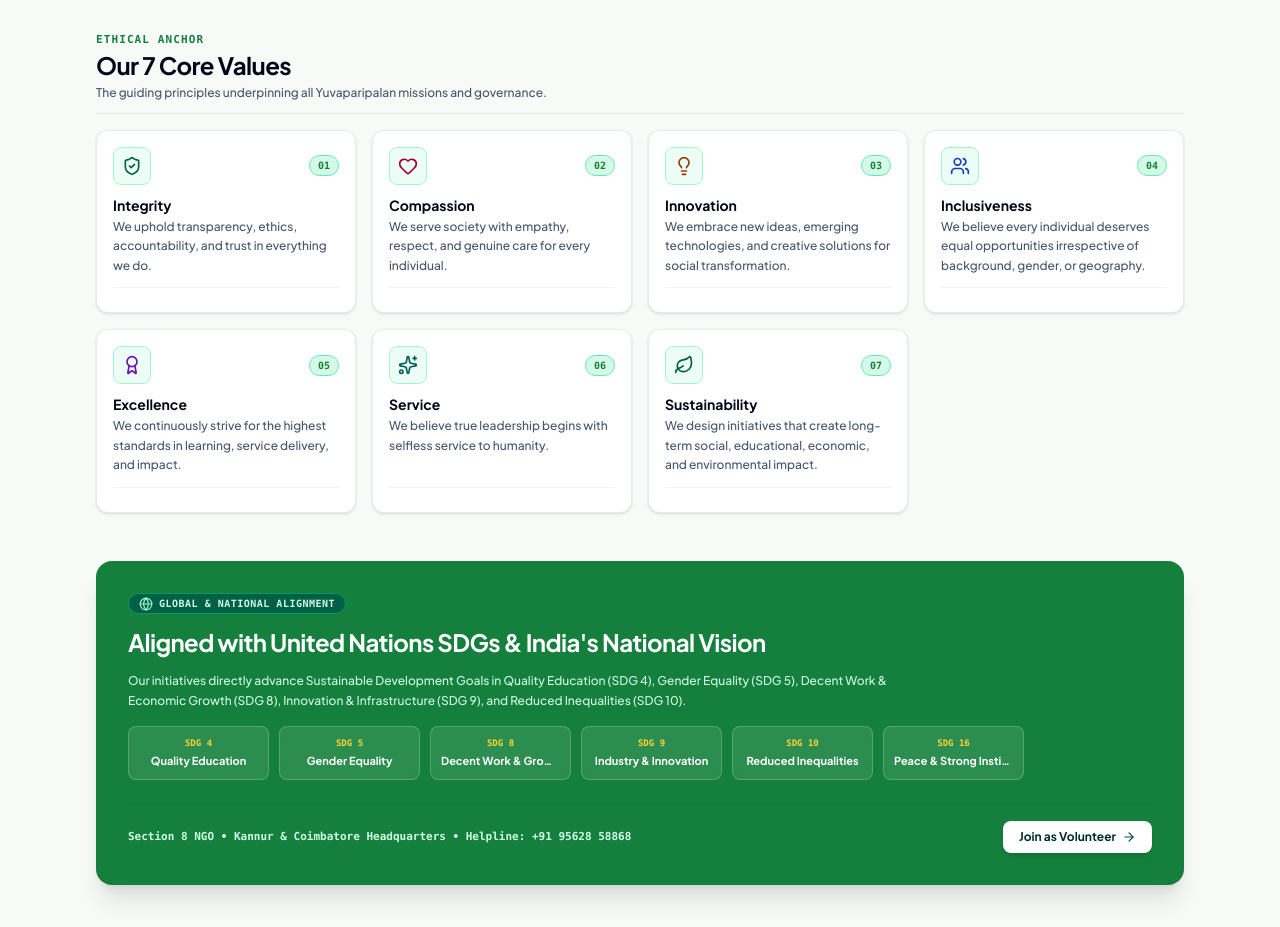
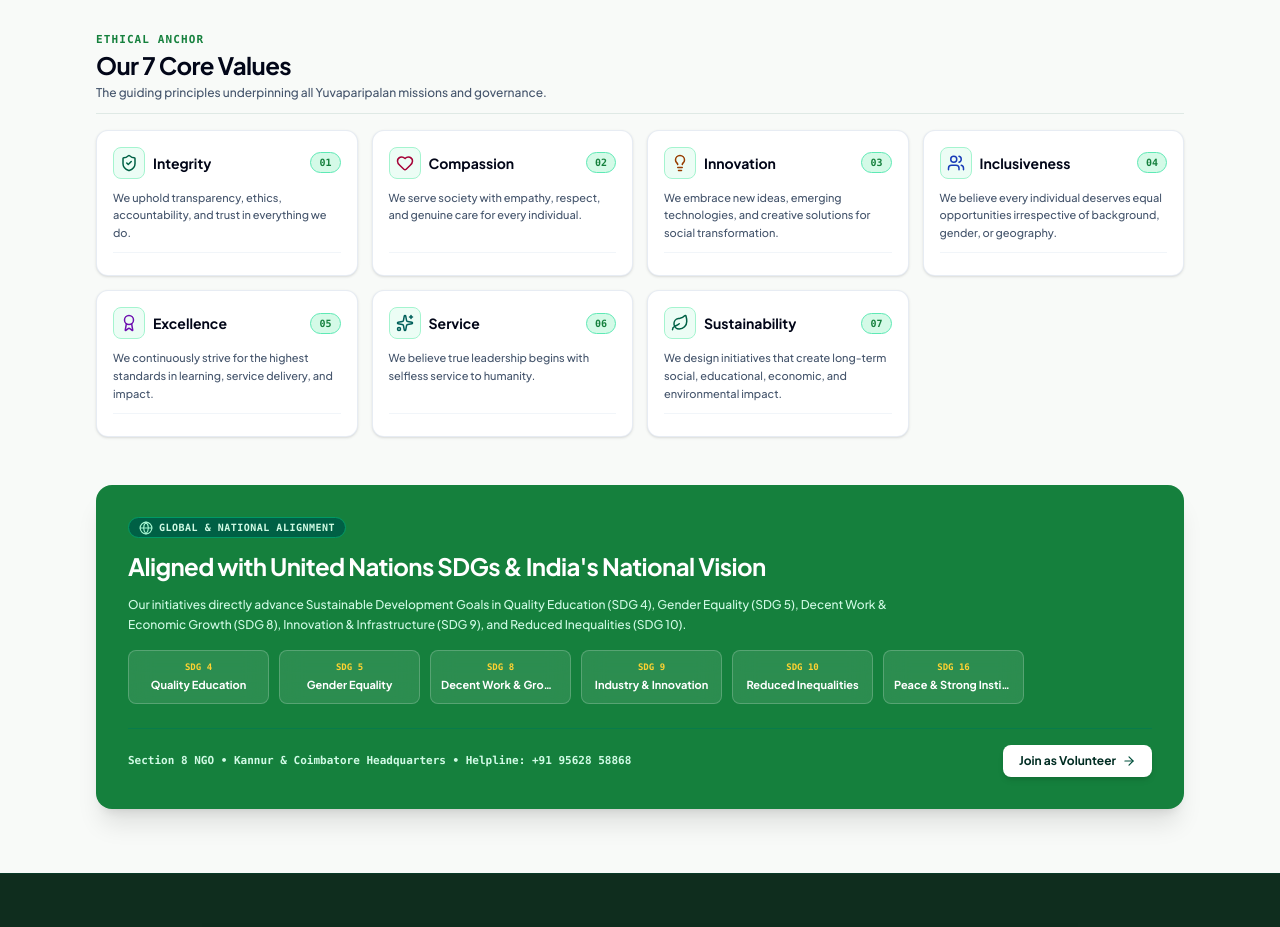
Before and after one commit to BSDigitalLab/yuvaparipalan_foundation-web, a React (Vite) app: page /about in a window 1280 px wide. Shown: the part 1720-2647 px from the top of the page. Built offline with nearby package versions, Linux system fonts and the light colour scheme.

Commit message:
fix: position Core Values title right of card icon and reduce card heights in AboutPage.tsx

```diff
--- a/src/pages/AboutPage.tsx
+++ b/src/pages/AboutPage.tsx
@@ -9,13 +9,13 @@
 
 export const AboutPage: React.FC = () => {
   const coreValues = [
-    { id: '01', title: 'Integrity', desc: 'We uphold transparency, ethics, accountability, and trust in everything we do.', icon: <ShieldCheck className="w-5 h-5 text-emerald-800" /> },
-    { id: '02', title: 'Compassion', desc: 'We serve society with empathy, respect, and genuine care for every individual.', icon: <Heart className="w-5 h-5 text-rose-800" /> },
-    { id: '03', title: 'Innovation', desc: 'We embrace new ideas, emerging technologies, and creative solutions for social transformation.', icon: <Lightbulb className="w-5 h-5 text-amber-800" /> },
-    { id: '04', title: 'Inclusiveness', desc: 'We believe every individual deserves equal opportunities irrespective of background, gender, or geography.', icon: <Users className="w-5 h-5 text-blue-800" /> },
-    { id: '05', title: 'Excellence', desc: 'We continuously strive for the highest standards in learning, service delivery, and impact.', icon: <Award className="w-5 h-5 text-purple-800" /> },
-    { id: '06', title: 'Service', desc: 'We believe true leadership begins with selfless service to humanity.', icon: <Sparkles className="w-5 h-5 text-teal-800" /> },
-    { id: '07', title: 'Sustainability', desc: 'We design initiatives that create long-term social, educational, economic, and environmental impact.', icon: <Leaf className="w-5 h-5 text-emerald-800" /> },
+    { id: '01', title: 'Integrity', desc: 'We uphold transparency, ethics, accountability, and trust in everything we do.', icon: <ShieldCheck className="w-4.5 h-4.5 text-emerald-800" /> },
+    { id: '02', title: 'Compassion', desc: 'We serve society with empathy, respect, and genuine care for every individual.', icon: <Heart className="w-4.5 h-4.5 text-rose-800" /> },
+    { id: '03', title: 'Innovation', desc: 'We embrace new ideas, emerging technologies, and creative solutions for social transformation.', icon: <Lightbulb className="w-4.5 h-4.5 text-amber-800" /> },
+    { id: '04', title: 'Inclusiveness', desc: 'We believe every individual deserves equal opportunities irrespective of background, gender, or geography.', icon: <Users className="w-4.5 h-4.5 text-blue-800" /> },
+    { id: '05', title: 'Excellence', desc: 'We continuously strive for the highest standards in learning, service delivery, and impact.', icon: <Award className="w-4.5 h-4.5 text-purple-800" /> },
+    { id: '06', title: 'Service', desc: 'We believe true leadership begins with selfless service to humanity.', icon: <Sparkles className="w-4.5 h-4.5 text-teal-800" /> },
+    { id: '07', title: 'Sustainability', desc: 'We design initiatives that create long-term social, educational, economic, and environmental impact.', icon: <Leaf className="w-4.5 h-4.5 text-emerald-800" /> },
   ];
 
   const sdgBadges = [
@@ -214,7 +214,7 @@
             </div>
           </FadeIn>
 
-          {/* Compact 7 Core Values Grid */}
+          {/* Compact 7 Core Values Grid (Icon on Left of Card Title, Low Profile Height) */}
           <div className="space-y-4">
             <FadeIn direction="up">
               <div className="text-left space-y-1 border-b border-emerald-900/10 pb-3">
@@ -228,31 +228,33 @@
               </div>
             </FadeIn>
 
-            <div className="grid grid-cols-1 sm:grid-cols-2 lg:grid-cols-4 gap-4">
+            <div className="grid grid-cols-1 sm:grid-cols-2 lg:grid-cols-4 gap-3.5">
               {coreValues.map((value) => (
                 <FadeIn key={value.title} direction="up">
-                  <div className="group p-4 rounded-xl bg-white border border-slate-200/80 hover:border-emerald-600/50 shadow-sm hover:shadow-md transition-all duration-300 flex flex-col justify-between h-full text-left relative overflow-hidden">
-                    <div className="space-y-2.5">
-                      <div className="flex items-center justify-between">
-                        <div className="p-2 rounded-lg bg-emerald-50 border border-emerald-200 group-hover:bg-emerald-100 transition-colors">
-                          {value.icon}
+                  <div className="group p-3.5 sm:p-4 rounded-xl bg-white border border-slate-200/80 hover:border-emerald-600/50 shadow-sm hover:shadow-md transition-all duration-300 flex flex-col justify-between h-full text-left relative overflow-hidden">
+                    <div className="space-y-2">
+                      {/* Header Row: Icon + Title on Left, Number Tag on Right */}
+                      <div className="flex items-center justify-between gap-2">
+                        <div className="flex items-center gap-2 min-w-0">
+                          <div className="p-1.5 rounded-lg bg-emerald-50 border border-emerald-200 group-hover:bg-emerald-100 transition-colors shrink-0">
+                            {value.icon}
+                          </div>
+                          <h3 className="font-heading font-bold text-sm text-slate-950 group-hover:text-emerald-900 transition-colors truncate">
+                            {value.title}
+                          </h3>
                         </div>
-                        <span className="text-[10px] font-mono font-bold text-[#15803d] bg-emerald-100/90 px-2 py-0.5 rounded-full border border-emerald-300">
+                        <span className="text-[10px] font-mono font-bold text-[#15803d] bg-emerald-100/90 px-2 py-0.5 rounded-full border border-emerald-300 shrink-0">
                           {value.id}
                         </span>
                       </div>
 
-                      <div className="space-y-0.5">
-                        <h3 className="font-heading font-bold text-sm text-slate-950 group-hover:text-emerald-900 transition-colors">
-                          {value.title}
-                        </h3>
-                        <p className="text-[11px] sm:text-xs text-slate-600 leading-relaxed font-medium">
-                          {value.desc}
-                        </p>
-                      </div>
+                      {/* Description */}
+                      <p className="text-[11px] text-slate-600 leading-relaxed font-medium pt-0.5">
+                        {value.desc}
+                      </p>
                     </div>
 
-                    <div className="mt-3 pt-1.5 border-t border-slate-100">
+                    <div className="mt-2.5 pt-1 border-t border-slate-100">
                       <div className="h-0.5 w-0 group-hover:w-full bg-gradient-to-r from-emerald-600 via-teal-500 to-amber-500 transition-all duration-300 rounded-full" />
                     </div>
                   </div>
```
